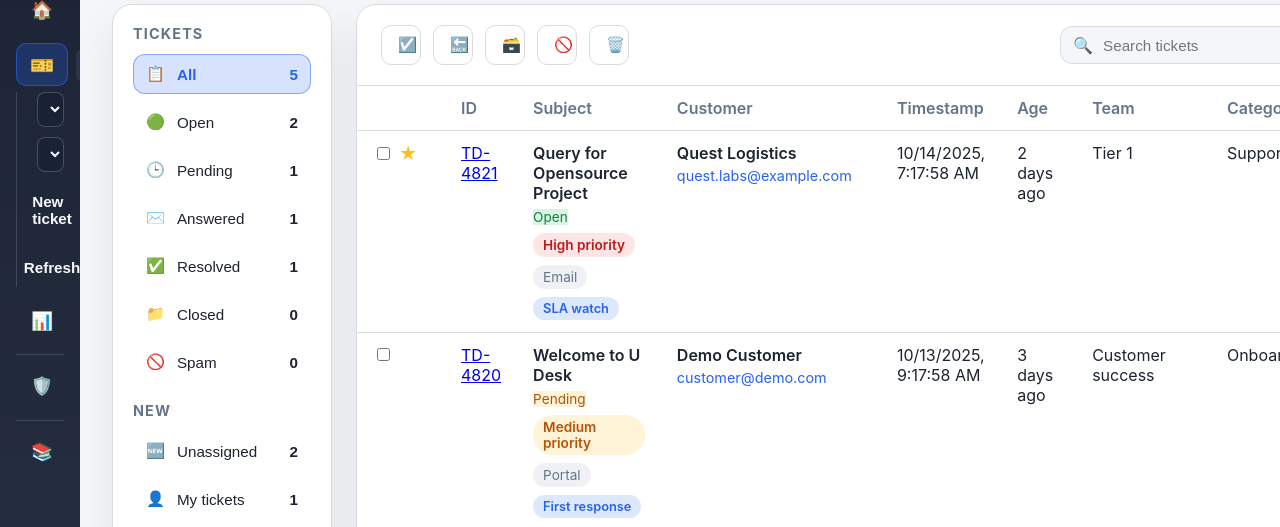
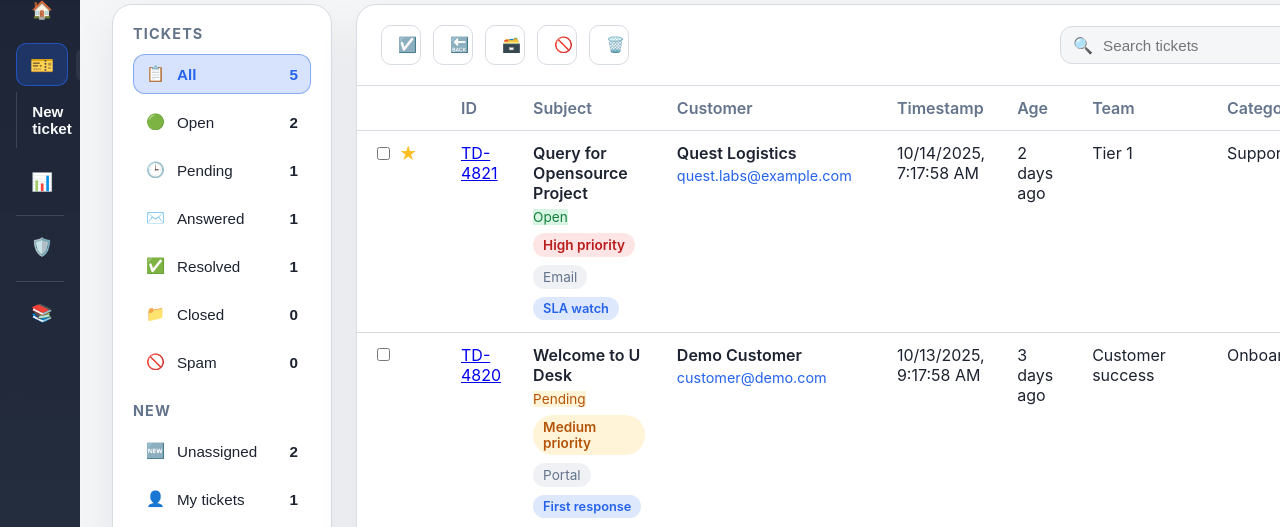
Before and after one commit to bradhawkins85/tacticaldesk, a FastAPI app: page /tickets in a window 1280 px wide. Shown: the part 100-627 px from the top of the page. Run offline with FastAPI, Linux system fonts and the light colour scheme; data comes from the database, SQL or seed files in the repository; parts of the project's set-up code (start-up, migrations or seed data) failed here and were passed over.

Commit message:
Remove ticket sidebar sort asset and refresh controls

```diff
--- a/app/main.py
+++ b/app/main.py
@@ -361,19 +361,6 @@ async def _build_ticket_listing_context(
         },
     ]
 
-    ticket_sort_options = [
-        {"value": "last-replied", "label": "Last replied"},
-        {"value": "newest", "label": "Newest"},
-        {"value": "oldest", "label": "Oldest"},
-        {"value": "priority", "label": "Priority"},
-    ]
-
-    asset_view_options = [
-        {"value": "workspace", "label": "Workspace assets"},
-        {"value": "related", "label": "Related assets"},
-        {"value": "all", "label": "All assets"},
-    ]
-
     status_options = sorted({str(ticket.get("status")) for ticket in tickets_raw if ticket.get("status")})
     priority_options = sorted({str(ticket.get("priority")) for ticket in tickets_raw if ticket.get("priority")})
     team_options = sorted({str(ticket.get("team")) for ticket in tickets_raw if ticket.get("team")})
@@ -400,8 +387,6 @@ async def _build_ticket_listing_context(
         page_subtitle="Track queues, escalations, and SLA risk across every service channel.",
         tickets=enriched_tickets,
         ticket_filter_groups=ticket_filter_groups,
-        ticket_sort_options=ticket_sort_options,
-        asset_view_options=asset_view_options,
         ticket_status_options=status_options,
         ticket_priority_options=priority_options,
         ticket_team_options=team_options,
--- a/app/web/templates/tickets.html
+++ b/app/web/templates/tickets.html
@@ -2,24 +2,7 @@
 {% set sidebar_actions_parent = 'tickets' %}
 {% set sidebar_actions %}
 <div class="nav-actions">
-  <label class="nav-field" for="ticket-sort-select">
-    <span class="nav-field__label">Sort</span>
-    <select id="ticket-sort-select" name="ticket-sort" class="nav-field__control">
-      {% for option in ticket_sort_options %}
-      <option value="{{ option.value }}"{% if loop.first %} selected{% endif %}>{{ option.label }}</option>
-      {% endfor %}
-    </select>
-  </label>
-  <label class="nav-field" for="asset-visibility-select">
-    <span class="nav-field__label">Assets visibility</span>
-    <select id="asset-visibility-select" name="asset-visibility" class="nav-field__control">
-      {% for option in asset_view_options %}
-      <option value="{{ option.value }}"{% if loop.first %} selected{% endif %}>{{ option.label }}</option>
-      {% endfor %}
-    </select>
-  </label>
   <button class="primary-button" type="button" data-action="ticket-create-open">New ticket</button>
-  <button class="secondary-button" type="button" data-action="ticket-refresh">Refresh</button>
 </div>
 {% endset %}
 {% block content %}
```
Also changed, not shown: changes.md (+1 -0 lines).
